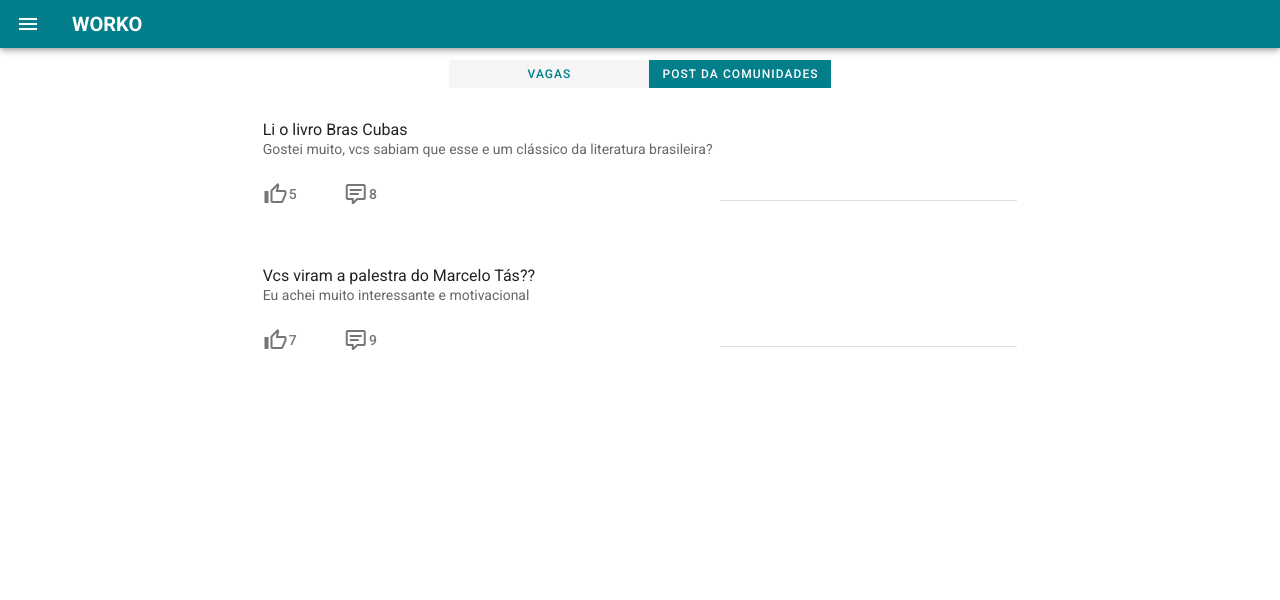
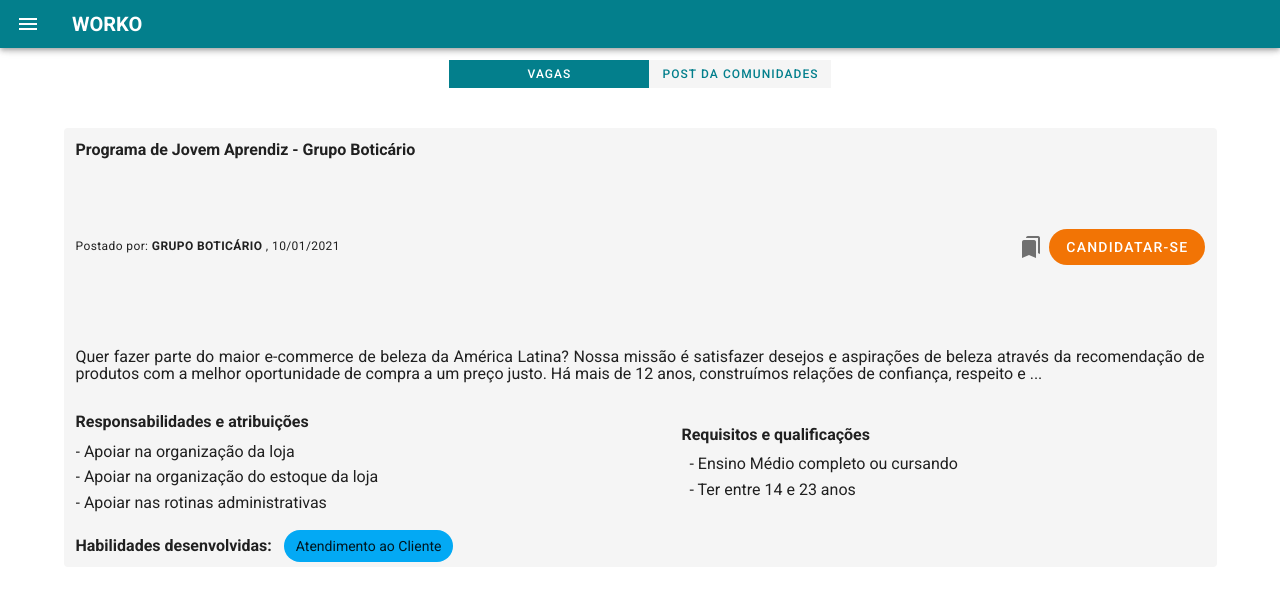
Before and after one commit to flpgst/worko, a Vue app: page / in a window 1280 px wide. Shown: the top 600 px of the page. Built offline with nearby package versions, Linux system fonts and the light colour scheme.

Commit message:
criada view de Vagas

```diff
--- /dev/null
+++ b/src/components/Vagas.vue
@@ -0,0 +1,103 @@
+<template>
+  <v-list>
+    <v-list-item
+      v-for="{
+        id,
+        titulo,
+        autor,
+        data,
+        imagem,
+        descricao,
+        atribuicoes,
+        qualificacoes,
+        habilidadesDesenvolvidas,
+      } in vagas"
+      :key="id"
+      class="my-3"
+    >
+      <v-card flat color="grey lighten-4" class="px-3 my-2">
+        <v-list-item-content>
+          <v-list-item-title v-text="titulo" class="font-weight-bold" />
+
+          <v-row class="my-0 mt-2">
+            <v-col cols="12" class="caption py-0">
+              Postado por:
+              <strong>{{ autor }} </strong>,
+              {{ data }}
+            </v-col>
+          </v-row>
+
+          <v-row>
+            <v-col cols="auto">
+              <v-img :src="imagem" width="380" alt="Grupo Boticário" contain />
+            </v-col>
+          </v-row>
+
+          <v-row justify="end">
+            <v-col cols="auto">
+              <v-btn icon><v-icon>mdi-bookmark-multiple</v-icon></v-btn>
+              <v-btn rounded depressed color="accent">Candidatar-se</v-btn>
+            </v-col>
+          </v-row>
+
+          <v-row>
+            <v-col v-text="descricao" class="text-justify" />
+          </v-row>
+
+          <v-row class="mt-1">
+            <v-col cols="12" v-text="'Responsabilidades e atribuições'" class="font-weight-bold" />
+            <v-col class="py-0">
+              <v-col
+                v-for="atribuicao in atribuicoes"
+                cols="12"
+                class="pa-0 pb-2"
+                :key="atribuicao"
+                v-text="`- ${atribuicao}`"
+              />
+            </v-col>
+          </v-row>
+
+          <v-row class="mt-1">
+            <v-col cols="12" v-text="'Requisitos e qualificações'" class="font-weight-bold" />
+            <v-col class="pa-0 pl-5">
+              <v-col
+                v-for="qualificacao in qualificacoes"
+                cols="12"
+                class="pa-0 pb-2"
+                :key="qualificacao"
+                v-text="`- ${qualificacao}`"
+              />
+            </v-col>
+          </v-row>
+
+          <v-row class="mt-1" align="center">
+            <v-col cols="auto" v-text="'Habilidades desenvolvidas: '" class="font-weight-bold" />
+            <v-chip
+              v-for="habilidade in habilidadesDesenvolvidas"
+              :key="habilidade"
+              color="light-blue"
+            >
+              {{ habilidade }}
+            </v-chip>
+          </v-row>
+        </v-list-item-content>
+      </v-card>
+    </v-list-item>
+  </v-list>
+</template>
+
+<script>
+import vagas from '@/database/vagas';
+
+export default {
+  name: 'vagas',
+  data: () => ({
+    vagas,
+  }),
+  methods: {
+    getImageLink(name) {
+      return `./../database/images/vagas/${name}.png`;
+    },
+  },
+};
+</script>
--- /dev/null
+++ b/src/database/vagas.js
@@ -0,0 +1,20 @@
+import vaga1Img from '@/database/images/vagas/1.png';
+
+export default [
+  {
+    id: 1,
+    titulo: 'Programa de Jovem Aprendiz - Grupo Boticário',
+    autor: 'GRUPO BOTICÁRIO',
+    data: '10/01/2021',
+    imagem: vaga1Img,
+    descricao:
+      'Quer fazer parte do maior e-commerce de beleza da América Latina? Nossa missão é satisfazer desejos e aspirações de beleza através da recomendação de produtos com a melhor oportunidade de compra a um preço justo. Há mais de 12 anos, construímos relações de confiança, respeito e ...',
+    atribuicoes: [
+      'Apoiar na organização da loja',
+      'Apoiar na organização do estoque da loja',
+      'Apoiar nas rotinas administrativas',
+    ],
+    qualificacoes: ['Ensino Médio completo ou cursando', 'Ter entre 14 e 23 anos'],
+    habilidadesDesenvolvidas: ['Atendimento ao Cliente'],
+  },
+];
--- a/src/views/Feed.vue
+++ b/src/views/Feed.vue
@@ -25,19 +25,22 @@
     </v-row>
     <v-row justify="center">
       <Feed v-if="feed" />
+      <Vagas v-else />
     </v-row>
   </v-container>
 </template>
 
 <script>
 import Feed from '../components/Feed.vue';
+import Vagas from '../components/Vagas.vue';
 
 export default {
   data: () => ({
-    feed: true,
+    feed: false,
   }),
   components: {
     Feed,
+    Vagas,
   },
 };
 </script>
```
Also changed, not shown: src/database/images/vagas/1.png (added).
